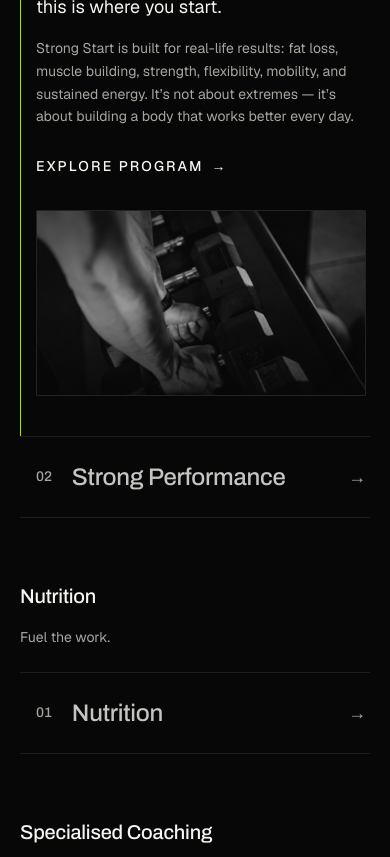
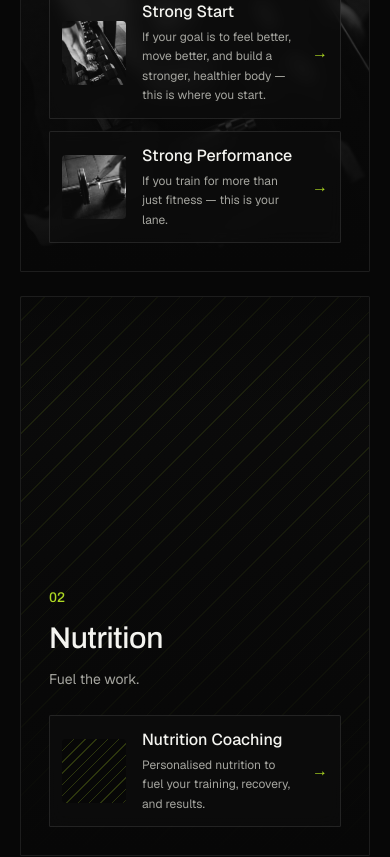
Before and after one commit to RoshanJ20/gritfit, a Next.js app: page /training in a window 390 px wide. Shown: the part 1900-2757 px from the top of the page. Built offline with nearby package versions, Linux system fonts and the light colour scheme.

Commit message:
updated the training plan presentation

```diff
--- a/app/recovery/sessions/page.tsx
+++ b/app/recovery/sessions/page.tsx
@@ -13,6 +13,9 @@ export const metadata: Metadata = {
 };
 
 export default function RecoverySessionsPage() {
+  // Largest pack sets the scale the per-plan meters fill against.
+  const maxSessions = Math.max(...sessionPacks.map((p) => p.sessions));
+
   return (
     <>
       {/* Compact header — no media, so the plans sit in the first viewport */}
@@ -40,7 +43,7 @@ export default function RecoverySessionsPage() {
         <div className="group relative grid sm:grid-cols-2 lg:grid-cols-4">
           {sessionPacks.map((pack, i) => (
             <Reveal key={pack.sessions} delay={i * 0.08} className="h-full">
-              <SessionPackCard pack={pack} />
+              <SessionPackCard pack={pack} maxSessions={maxSessions} />
             </Reveal>
           ))}
         </div>
--- a/app/training/page.tsx
+++ b/app/training/page.tsx
@@ -19,42 +19,43 @@ export const metadata: Metadata = {
     "An elite team of trainers from diverse disciplines, united by one mission — helping you achieve more. 1-on-1 coaching and semi-private training.",
 };
 
-// Programs shown on this page as an editorial accordion, in three chapters:
+// Programs shown on this page as three broad category cards that lift open on
+// hover to reveal the individual programs inside each:
 //  1. Core Programs — Strong Start, Strong Performance.
-//  2. Nutrition — a single text-led row linking to its own page.
+//  2. Nutrition — a single program linking to its own page.
 //  3. Specialised Coaching — Athletic Youth, Injury Return, Postnatal.
-const toRow = (p: (typeof programs)[number]) => ({
+const toLink = (p: (typeof programs)[number]) => ({
   name: p.name,
   href: p.href,
-  lead: p.lead,
-  blurb: p.paras[0],
+  note: p.lead,
   image: `/images/programs/${p.slug}.jpg`,
 });
 
-const programSections = [
+const programCategories = [
   {
-    label: "Core Programs",
+    name: "Core Programs",
     intro:
       "The foundation of how we coach — from building a stronger, healthier body to training for performance.",
-    rows: programs.filter((p) => p.group === "core").map(toRow),
+    image: "/images/programs/strong-start.jpg",
+    programs: programs.filter((p) => p.group === "core").map(toLink),
   },
   {
-    label: "Nutrition",
+    name: "Nutrition",
     intro: "Fuel the work.",
-    rows: [
+    programs: [
       {
-        name: "Nutrition",
+        name: "Nutrition Coaching",
         href: "/nutrition",
-        lead: "Personalised nutrition coaching to fuel your training, recovery, and results.",
-        cta: "Explore nutrition",
+        note: "Personalised nutrition to fuel your training, recovery, and results.",
       },
     ],
   },
   {
-    label: "Specialised Coaching",
+    name: "Specialised Coaching",
     intro:
-      "Some goals require more than a standard program — expert guidance for specific stages of life, recovery, and athletic development.",
-    rows: programs.filter((p) => p.group === "specialised").map(toRow),
+      "Expert guidance for specific stages of life, recovery, and athletic development.",
+    image: "/images/programs/youth.jpg",
+    programs: programs.filter((p) => p.group === "specialised").map(toLink),
   },
 ];
 
@@ -88,7 +89,7 @@ export default function TrainingPage() {
       </section>
 
       {/* Programs */}
-      <TrainingPrograms eyebrow="Programs" sections={programSections} />
+      <TrainingPrograms eyebrow="Programs" categories={programCategories} />
 
       {/* Membership note */}
       <section className="container-grit py-12 lg:py-16">
--- a/components/layout/footer.tsx
+++ b/components/layout/footer.tsx
@@ -129,7 +129,7 @@ export function Footer() {
       </div>
 
       <div className="container-grit flex flex-col items-center justify-between gap-3 border-t border-border py-6 text-xs text-muted-foreground sm:flex-row">
-        <p>© {new Date().getFullYear()} Grit Fit — The Luxe Club. All rights reserved.</p>
+        <p>© {new Date().getFullYear()} Grit Fit — Luxe Health Club. All rights reserved.</p>
         <div className="flex gap-5">
           <Link href="/club-standards" className="hover:text-foreground">
             Club Standards
--- a/components/membership/session-pack-card.tsx
+++ b/components/membership/session-pack-card.tsx
@@ -7,21 +7,20 @@ import type { SessionPack } from "@/content/recovery-sessions";
 import { Placeholder } from "@/components/placeholder";
 import { SpotlightOverlay } from "@/components/reactbits/spotlight-overlay";
 
-const dot: Variants = {
-  hidden: { scale: 0, opacity: 0 },
-  show: {
-    scale: 1,
-    opacity: 1,
-    transition: { type: "spring", stiffness: 380, damping: 22 },
-  },
-};
-
 /**
- * The session count made explicit: a large numeral + unit, reinforced by a row
- * of filled dots (one per session) that pop in on scroll. Replaces the earlier
- * dash meter so the quantity is unmistakable at a glance.
+ * The session count made explicit: a large numeral + unit above a proportional
+ * meter. The brand fill spans `sessions / maxSessions`, so each pack reads at a
+ * glance against the largest one; the unfilled track carries faint unit ticks
+ * so the bar feels measured. Replaces the earlier row of dots.
  */
-function SessionCount({ sessions }: { sessions: number }) {
+function SessionCount({
+  sessions,
+  maxSessions,
+}: {
+  sessions: number;
+  maxSessions: number;
+}) {
+  const pct = Math.min(100, Math.max(0, (sessions / maxSessions) * 100));
   return (
     <div>
       <p className="flex items-baseline gap-2">
@@ -32,21 +31,26 @@ function SessionCount({ sessions }: { sessions: number }) {
           {sessions === 1 ? "session" : "sessions"}
         </span>
       </p>
-      <motion.div
-        className="mt-3.5 flex flex-wrap gap-1.5"
-        initial="hidden"
-        whileInView="show"
-        viewport={{ once: true, margin: "-10% 0px" }}
-        transition={{ staggerChildren: 0.05 }}
-      >
-        {Array.from({ length: sessions }).map((_, i) => (
-          <motion.span
-            key={i}
-            variants={dot}
-            className="size-2.5 rounded-full bg-brand"
-          />
-        ))}
-      </motion.div>
+
+      {/* Proportional meter — filled to sessions/maxSessions over a ticked track */}
+      <div className="relative mt-4 h-[6px] w-full overflow-hidden rounded-full bg-foreground/[0.08]">
+        {/* Faint unit ticks — one division per session across the full scale */}
+        <span
+          aria-hidden
+          className="pointer-events-none absolute inset-0"
+          style={{
+            backgroundImage: `repeating-linear-gradient(90deg, transparent 0, transparent calc(100% / ${maxSessions} - 1px), color-mix(in srgb, var(--foreground) 12%, transparent) calc(100% / ${maxSessions} - 1px), color-mix(in srgb, var(--foreground) 12%, transparent) calc(100% / ${maxSessions}))`,
+          }}
+        />
+        {/* Brand fill — grows in on scroll */}
+        <motion.span
+          className="absolute inset-y-0 left-0 rounded-full bg-brand"
+          initial={{ width: 0 }}
+          whileInView={{ width: `${pct}%` }}
+          viewport={{ once: true, margin: "-10% 0px" }}
+          transition={{ duration: 0.9, ease: [0.16, 1, 0.3, 1] }}
+        />
+      </div>
     </div>
   );
 }
@@ -69,7 +73,13 @@ const featureRow: Variants = {
  * language — bordered grid seams, hover scale/recede, highlighted pack gets the
  * brand top-border, tint, "Best Value" badge, and cursor spotlight.
  */
-export function SessionPackCard({ pack }: { pack: SessionPack }) {
+export function SessionPackCard({
+  pack,
+  maxSessions,
+}: {
+  pack: SessionPack;
+  maxSessions: number;
+}) {
   return (
     <div
       className={cn(
@@ -96,7 +106,7 @@ export function SessionPackCard({ pack }: { pack: SessionPack }) {
           </div>
         </div>
 
-        <SessionCount sessions={pack.sessions} />
+        <SessionCount sessions={pack.sessions} maxSessions={maxSessions} />
 
         <p className="flex items-baseline text-xl font-light text-foreground">
           {pack.price ? (
--- a/components/sections/training-programs.tsx
+++ b/components/sections/training-programs.tsx
@@ -1,51 +1,43 @@
-"use client";
-
-import { useId, useState } from "react";
 import Link from "next/link";
 
 import { Reveal } from "@/components/motion/reveal";
-import { MediaPlaceholder } from "@/components/media-placeholder";
+import { CountUp } from "@/components/reactbits/count-up";
 
-/** A single program presented as one expandable editorial row. */
-export type ProgramRow = {
+/** A single program revealed inside a category card. */
+export type ProgramLink = {
   name: string;
   href: string;
-  /** Short teaser shown collapsed and emphasised when open. */
-  lead: string;
-  /** Fuller paragraph shown only when the row is open. */
-  blurb?: string;
-  /** Grayscale photo for the open panel. Omit for a text-led row (Nutrition). */
+  /** Optional one-line teaser shown under the program name. */
+  note?: string;
+  /** Grayscale thumbnail. Omit for the branded mini surface (Nutrition). */
   image?: string;
-  /** CTA label for the open panel. Defaults to "Explore program". */
-  cta?: string;
 };
 
-/** A titled chapter of rows (e.g. Core Programs, Specialised Coaching). */
-export type ProgramSection = {
-  label: string;
+/** A broad program category presented as one lift-to-reveal card. */
+export type ProgramCategory = {
+  name: string;
+  /** One-line intro shown at rest. */
   intro?: string;
-  rows: ProgramRow[];
+  /** Grayscale background photo. Omit for the branded surface (Nutrition). */
+  image?: string;
+  /** The individual programs revealed on hover/focus. */
+  programs: ProgramLink[];
 };
 
 /**
- * Programs for the training page as an editorial accordion. Chapters stack
- * vertically; each program is a hairline-separated row that expands into a
- * two-column panel (copy + grayscale photo). One row is open at a time; the
- * first opens by default. Click / Enter toggles a row — hover only highlights,
- * so rows never shift under the cursor.
+ * Programs for the training page as three broad category cards on one row. At
+ * rest each card shows its photo, number, name and intro. On hover / focus the
+ * card's lower area lifts open to reveal the individual programs as media
+ * cards. Pure CSS (group-hover + group-focus-within); on touch / small screens
+ * the programs simply show.
  */
 export function TrainingPrograms({
   eyebrow = "Programs",
-  sections,
+  categories,
 }: {
   eyebrow?: string;
-  sections: ProgramSection[];
+  categories: ProgramCategory[];
 }) {
-  // Unique key per row = its href. Default-open the very first program.
-  const [openKey, setOpenKey] = useState<string | null>(
-    sections[0]?.rows[0]?.href ?? null,
-  );
-
   return (
     <section className="border-t border-border">
       <div className="container-grit py-16 lg:py-24">
@@ -53,42 +45,11 @@ export function TrainingPrograms({
           <p className="eyebrow mb-12 lg:mb-16">{eyebrow}</p>
         </Reveal>
 
-        <div className="space-y-16 lg:space-y-24">
-          {sections.map((section) => (
-            <div
-              key={section.label}
-              className="grid gap-x-12 gap-y-6 lg:grid-cols-[0.32fr_1fr]"
-            >
-              {/* Chapter label — quiet, sits alongside the rows on desktop */}
-              <div className="lg:sticky lg:top-28 lg:self-start">
-                <Reveal>
-                  <h2 className="display text-xl text-foreground sm:text-2xl">
-                    {section.label}
-                  </h2>
-                  {section.intro && (
-                    <p className="mt-4 max-w-xs text-sm leading-relaxed text-muted-foreground">
-                      {section.intro}
-                    </p>
-                  )}
-                </Reveal>
-              </div>
-
-              {/* Rows */}
-              <ul className="border-t border-border">
-                {section.rows.map((row, i) => (
-                  <Reveal as="li" key={row.href} delay={i * 0.05}>
-                    <ProgramAccordionRow
-                      row={row}
-                      index={i + 1}
-                      open={openKey === row.href}
-                      onToggle={() =>
-                        setOpenKey((k) => (k === row.href ? null : row.href))
-                      }
-                    />
-                  </Reveal>
-                ))}
-              </ul>
-            </div>
+        <div className="grid gap-6 md:grid-cols-3">
+          {categories.map((category, i) => (
+            <Reveal key={category.name} delay={i * 0.08}>
+              <CategoryCard category={category} index={i + 1} />
+            </Reveal>
           ))}
         </div>
       </div>
@@ -96,123 +57,130 @@ export function TrainingPrograms({
   );
 }
 
-function ProgramAccordionRow({
-  row,
+function CategoryCard({
+  category,
   index,
-  open,
-  onToggle,
 }: {
-  row: ProgramRow;
+  category: ProgramCategory;
   index: number;
-  open: boolean;
-  onToggle: () => void;
 }) {
-  const panelId = useId();
+  return (
+    <div className="group relative isolate flex h-full min-h-[560px] flex-col justify-end overflow-hidden rounded-md border border-border bg-ink-900 transition-colors duration-500 hover:border-brand/60 focus-within:border-brand/60 lg:min-h-[680px]">
+      {/* Background — photo (grayscale, zooms on hover) or branded surface */}
+      <div className="absolute inset-0 -z-10">
+        {category.image ? (
+          // eslint-disable-next-line @next/next/no-img-element
+          <img
+            src={category.image}
+            alt=""
+            aria-hidden
+            loading="lazy"
+            className="h-full w-full object-cover grayscale contrast-110 brightness-105 transition-transform duration-[900ms] ease-out group-hover:scale-[1.06] group-focus-within:scale-[1.06]"
+          />
+        ) : (
+          <div
+            className="h-full w-full bg-ink-800"
+            style={{
+              backgroundImage:
+                "repeating-linear-gradient(135deg, color-mix(in srgb, var(--brand) 20%, transparent) 0 1px, transparent 1px 16px)",
+            }}
+            aria-hidden
+          />
+        )}
+        {/* Darkening gradient — deepens on hover so the list stays legible */}
+        <div className="absolute inset-0 bg-gradient-to-t from-ink-900 via-ink-900/70 to-ink-900/25 transition-all duration-500 group-hover:from-ink-900 group-hover:via-ink-900/85 group-focus-within:from-ink-900 group-focus-within:via-ink-900/85" />
+        {/* Top scrim — seats the number on brighter photos */}
+        <div
+          className="absolute inset-x-0 top-0 h-28 bg-gradient-to-b from-ink-900/70 to-transparent"
+          aria-hidden
+        />
+      </div>
 
-  return (
-    <div className="group relative border-b border-border">
-      {/* Brand edge — grows in while the row is open */}
+      {/* Brand top-line — sweeps in on hover / focus */}
       <span
         aria-hidden
-        className={`absolute left-0 top-0 h-full w-px origin-top bg-brand transition-transform duration-500 ease-out ${
-          open ? "scale-y-100" : "scale-y-0"
-        }`}
+        className="absolute inset-x-0 top-0 z-10 h-px origin-left scale-x-0 bg-brand transition-transform duration-500 ease-out group-hover:scale-x-100 group-focus-within:scale-x-100"
       />
 
-      <button
-        type="button"
-        aria-expanded={open}
-        aria-controls={panelId}
-        onClick={onToggle}
-        className="flex w-full items-center gap-5 py-6 pl-4 pr-1 text-left transition-colors sm:gap-8 sm:py-7 lg:pl-8"
-      >
-        <span
-          className={`display text-sm tabular-nums transition-colors duration-300 ${
-            open ? "text-brand" : "text-muted-foreground group-hover:text-foreground"
-          }`}
-        >
-          {String(index).padStart(2, "0")}
+      {/* Bottom content — number + title + intro at rest; program list lifts in */}
+      <div className="relative p-7 lg:p-8">
+        <span className="display block text-sm tabular-nums text-brand">
+          <CountUp to={index} pad={2} />
         </span>
+        <h3 className="display mt-3 text-3xl text-foreground sm:text-4xl">
+          {category.name}
+        </h3>
+        {category.intro && (
+          <p className="mt-3 max-w-xs text-sm leading-relaxed text-muted-foreground">
+            {category.intro}
+          </p>
+        )}
 
-        <span className="min-w-0 flex-1">
-          <span
-            className={`display block text-2xl transition-colors duration-300 sm:text-3xl lg:text-4xl ${
-              open ? "text-foreground" : "text-foreground/80 group-hover:text-foreground"
-            }`}
-          >
-            {row.name}
-          </span>
-          {/* Teaser — hidden once open (the panel shows it in full) */}
-          <span
-            className={`mt-2 hidden max-w-md truncate text-sm text-muted-foreground lg:block ${
-              open ? "opacity-0" : "opacity-100"
-            } transition-opacity duration-300`}
-          >
-            {row.lead}
-          </span>
-        </span>
-
-        {/* Arrow — points right when closed, rotates down when open */}
-        <span
-          aria-hidden
-          className={`shrink-0 text-lg transition-all duration-500 ease-out ${
-            open
-              ? "rotate-90 text-brand"
-              : "text-muted-foreground group-hover:translate-x-1 group-hover:text-foreground"
-          }`}
-        >
-          →
-        </span>
-      </button>
-
-      {/* Expanding panel — animates height via grid-template-rows 0fr → 1fr */}
-      <div
-        id={panelId}
-        role="region"
-        className="grid transition-[grid-template-rows] duration-500 ease-out"
-        style={{ gridTemplateRows: open ? "1fr" : "0fr" }}
-      >
-        <div className="overflow-hidden">
-          <div
-            className={`grid items-center gap-8 pb-10 pl-4 pr-1 pt-1 transition-opacity duration-500 lg:grid-cols-2 lg:gap-12 lg:pl-8 ${
-              open ? "opacity-100" : "opacity-0"
-            }`}
-          >
-            {/* Copy */}
-            <div className="max-w-lg">
-              <p className="text-lg leading-relaxed text-foreground">{row.lead}</p>
-              {row.blurb && (
-                <p className="mt-4 text-sm leading-relaxed text-muted-foreground">
-                  {row.blurb}
-                </p>
-              )}
-              <Link
-                href={row.href}
-                tabIndex={open ? undefined : -1}
-                className="group/cta mt-7 inline-flex items-center gap-2 text-sm font-medium uppercase tracking-[0.15em] text-foreground transition-colors hover:text-brand"
-              >
-                {row.cta ?? "Explore program"}
-                <span
-                  aria-hidden
-                  className="transition-transform duration-300 ease-out group-hover/cta:translate-x-1"
-                >
-                  →
-                </span>
-              </Link>
-            </div>
-
-            {/* Photo — text-led rows (no image) simply omit this column */}
-            {row.image && (
-              <MediaPlaceholder
-                src={row.image}
-                label={row.name}
-                ratio="video"
-                className="rounded-md"
-              />
-            )}
+        {/* Program cards — collapsed on desktop, lift open on hover / focus.
+            Always open on touch / small screens (no hover to rely on). */}
+        <div className="grid grid-rows-[1fr] transition-[grid-template-rows] duration-500 ease-out md:grid-rows-[0fr] md:group-hover:grid-rows-[1fr] md:group-focus-within:grid-rows-[1fr]">
+          <div className="overflow-hidden">
+            <ul className="mt-6 space-y-3 opacity-100 transition-opacity duration-500 md:opacity-0 md:group-hover:opacity-100 md:group-focus-within:opacity-100">
+              {category.programs.map((program) => (
+                <li key={program.href}>
+                  <ProgramSubCard program={program} />
+                </li>
+              ))}
+            </ul>
           </div>
         </div>
       </div>
     </div>
   );
 }
+
+/** One program shown as a compact media card inside an open category. */
+function ProgramSubCard({ program }: { program: ProgramLink }) {
+  return (
+    <Link
+      href={program.href}
+      className="group/item flex items-center gap-4 rounded-md border border-white/10 bg-ink-800/70 p-3 backdrop-blur-sm transition-all duration-300 hover:border-brand/50 hover:bg-ink-800"
+    >
+      {/* Thumbnail — grayscale photo, or a branded mini surface when absent */}
+      <span className="relative h-16 w-16 shrink-0 overflow-hidden rounded sm:h-[72px] sm:w-[72px]">
+        {program.image ? (
+          // eslint-disable-next-line @next/next/no-img-element
+          <img
+            src={program.image}
+            alt=""
+            aria-hidden
+            loading="lazy"
+            className="h-full w-full object-cover grayscale contrast-110 brightness-105 transition-transform duration-500 ease-out group-hover/item:scale-110"
+          />
+        ) : (
+          <span
+            className="block h-full w-full bg-ink-900"
+            style={{
+              backgroundImage:
+                "repeating-linear-gradient(135deg, color-mix(in srgb, var(--brand) 22%, transparent) 0 1px, transparent 1px 8px)",
+            }}
+            aria-hidden
+          />
+        )}
+      </span>
+
+      <span className="min-w-0 flex-1">
+        <span className="block text-base font-medium text-foreground transition-colors group-hover/item:text-brand sm:text-lg">
+          {program.name}
+        </span>
+        {program.note && (
+          <span className="mt-1 block line-clamp-2 text-xs leading-relaxed text-muted-foreground">
+            {program.note}
+          </span>
+        )}
+      </span>
+
+      <span
+        aria-hidden
+        className="shrink-0 text-brand transition-transform duration-300 ease-out group-hover/item:translate-x-1"
+      >
+        →
+      </span>
+    </Link>
+  );
+}
```
Also changed, not shown: 1 other file (tests, documents, lock files or other folders).
